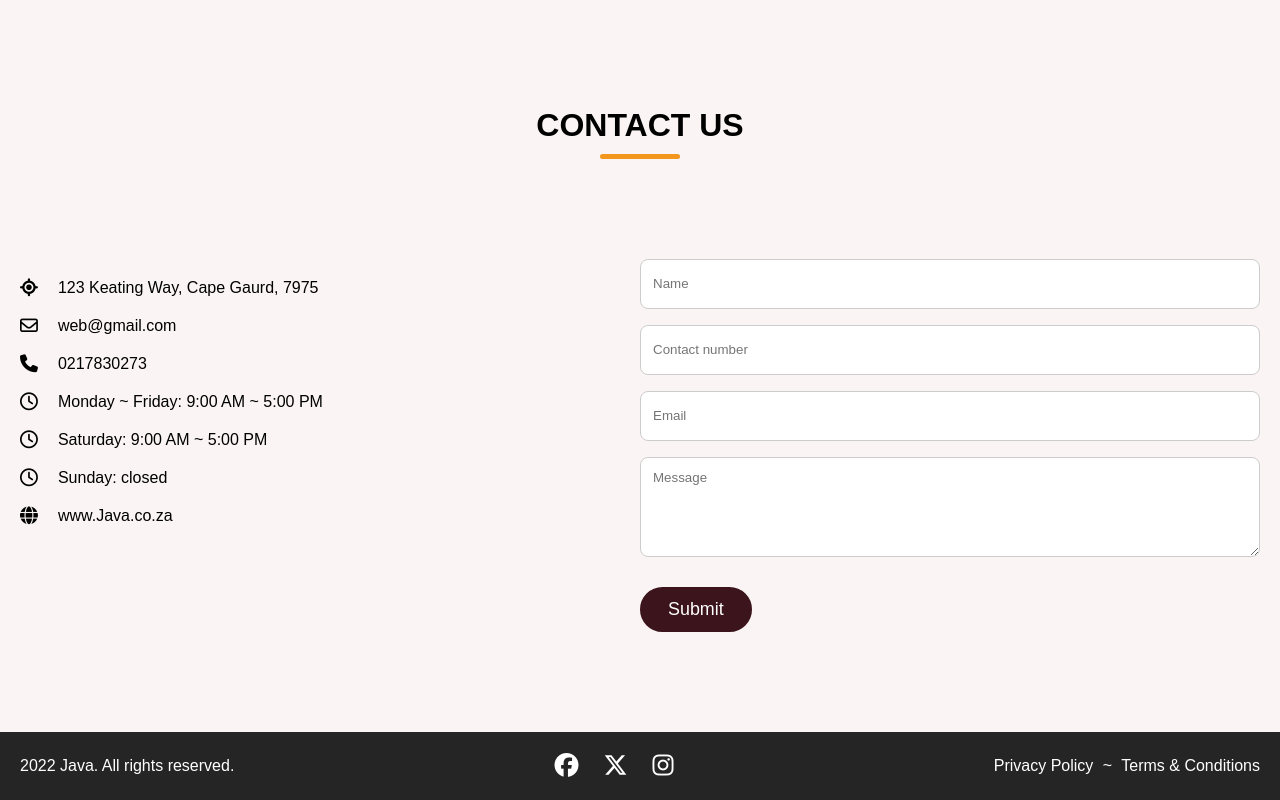
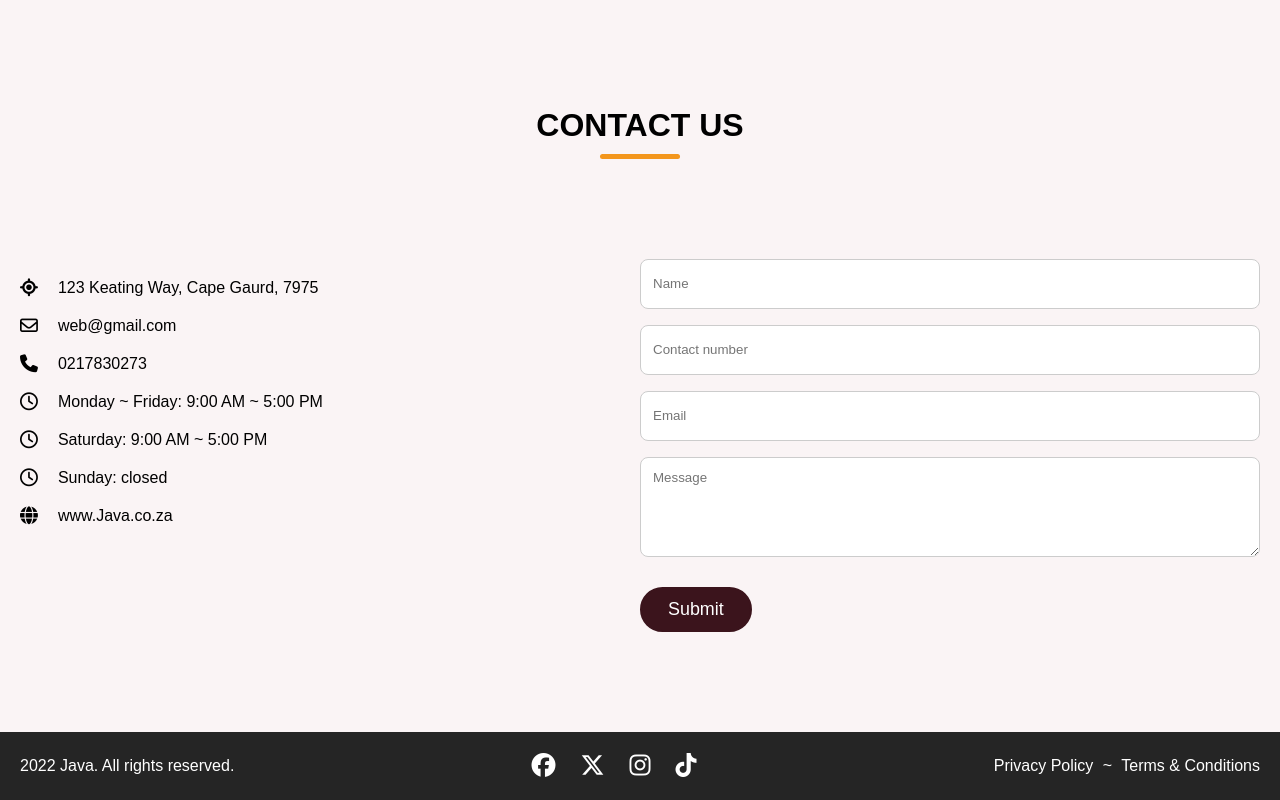
Before and after one commit to DevonDaniels/SuperSimple, a plain HTML site: page index.html in a window 1280 px wide. Shown: the part 4282-5082 px from the top of the page. Drawn offline with nearby package versions, Linux system fonts and the light colour scheme; a web font is replaced by a local one.

Commit message:
Update index.html

```diff
--- a/index.html
+++ b/index.html
@@ -237,6 +237,7 @@
                     <a href="#" class="social-link"><i class="fa-brands fa-facebook"></i></a>
                     <a href="#" class="social-link"><i class="fa-brands fa-x-twitter"></i></a>
                     <a href="#" class="social-link"><i class="fa-brands fa-instagram"></i></a>
+                    <a href="#" class="social-link"><i class="fa-brands fa-tiktok"></i></a>
                 </div>
                 <p class="policy-text">
                     <a href="#" class="policy-link"> Privacy Policy</a>
```
